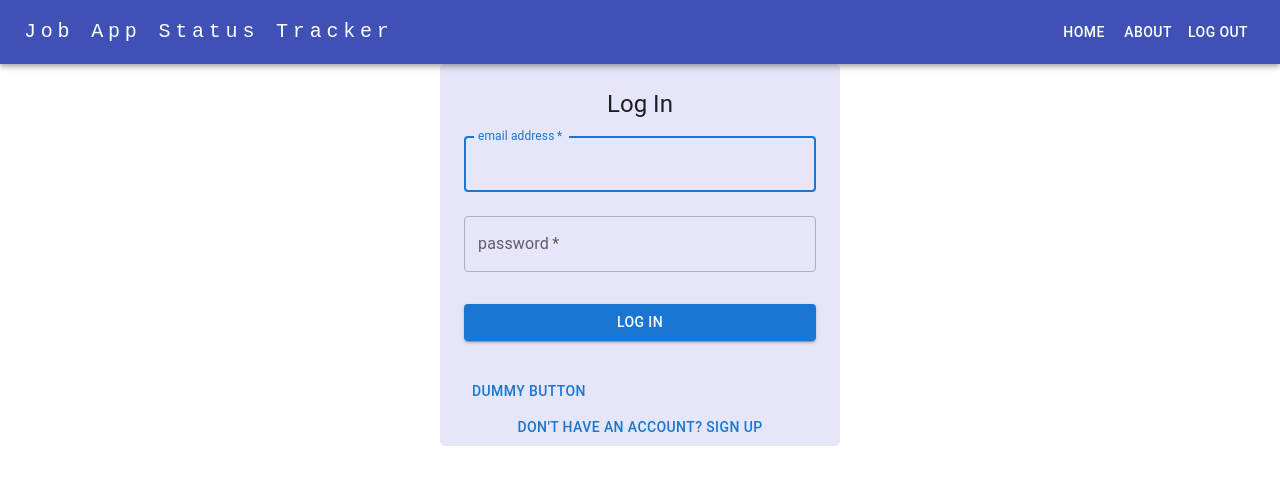
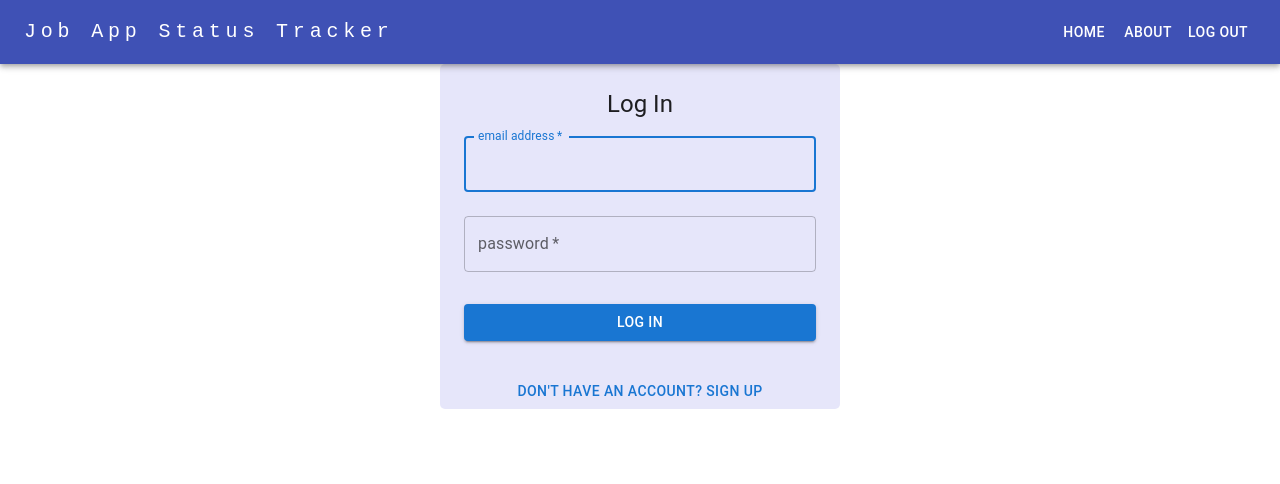
Before and after one commit to Team-Charizard-JAMIS/Jobify, a React app: page / in a window 1280 px wide. Shown: the top 484 px of the page. Built offline with nearby package versions, Linux system fonts and the light colour scheme.

Commit message:
removed dummy button

```diff
--- a/client/containers/LogIn.tsx
+++ b/client/containers/LogIn.tsx
@@ -51,7 +51,6 @@ export const LogIn = (props: any) => {
                 >
                     {(hasAccount)? <a>Log in</a> : <a>Sign up</a>}
                 </Button>
-                <Button onClick={props.dummyLogIn}>Dummy Button</Button>
             </Box>
             <div>
                 <div id="g_id_onload"
```
